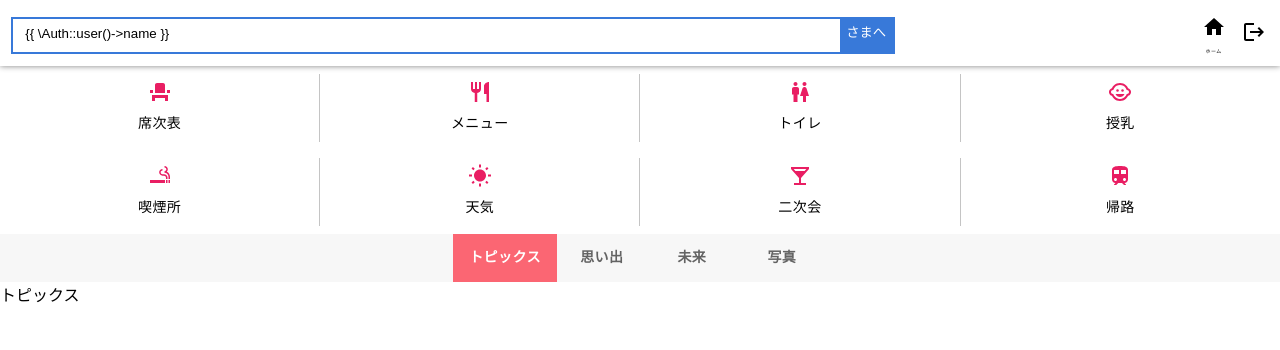
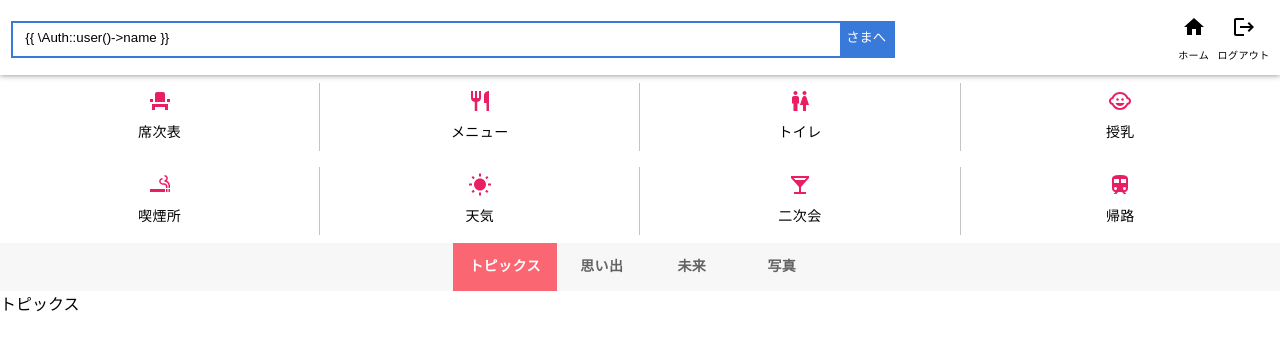
Before and after one commit to kosuke-samurai/next-react-happy-party, a Next.js app: page / in a window 1280 px wide. Shown: the top 350 px of the page. Built offline with nearby package versions, Linux system fonts and the light colour scheme.

Commit message:
文字サイス調整

```diff
--- a/src/pages/index.jsx
+++ b/src/pages/index.jsx
@@ -81,8 +81,8 @@ export default function Home() {
 
         <Typography component="div">
           <ButtonGroup variant='' color='inherit' >
-            <Button sx={{ p: 0.5, m: 0, }}><Box sx={{ flexDirection: 'column' }}><Item><HomeIcon /></Item><Item sx={{ fontSize: 5 }}>ホーム</Item></Box></Button>
-            <Button sx={{ p: 0.5, m: 0, }}><Box sx={{ flexDirection: 'column' }}><Item><LogoutIcon /></Item><Item sx={{ fontSize: .0075 }}>ログアウト</Item></Box></Button>
+            <Button sx={{ p: 0.5, m: 0, }}><Box sx={{ flexDirection: 'column' }}><Item><HomeIcon /></Item><Item sx={{ fontSize: 10 }}>ホーム</Item></Box></Button>
+            <Button sx={{ p: 0.5, m: 0, }}><Box sx={{ flexDirection: 'column' }}><Item><LogoutIcon /></Item><Item sx={{ fontSize: 10 }}>ログアウト</Item></Box></Button>
           </ButtonGroup>
         </Typography>
 
```
